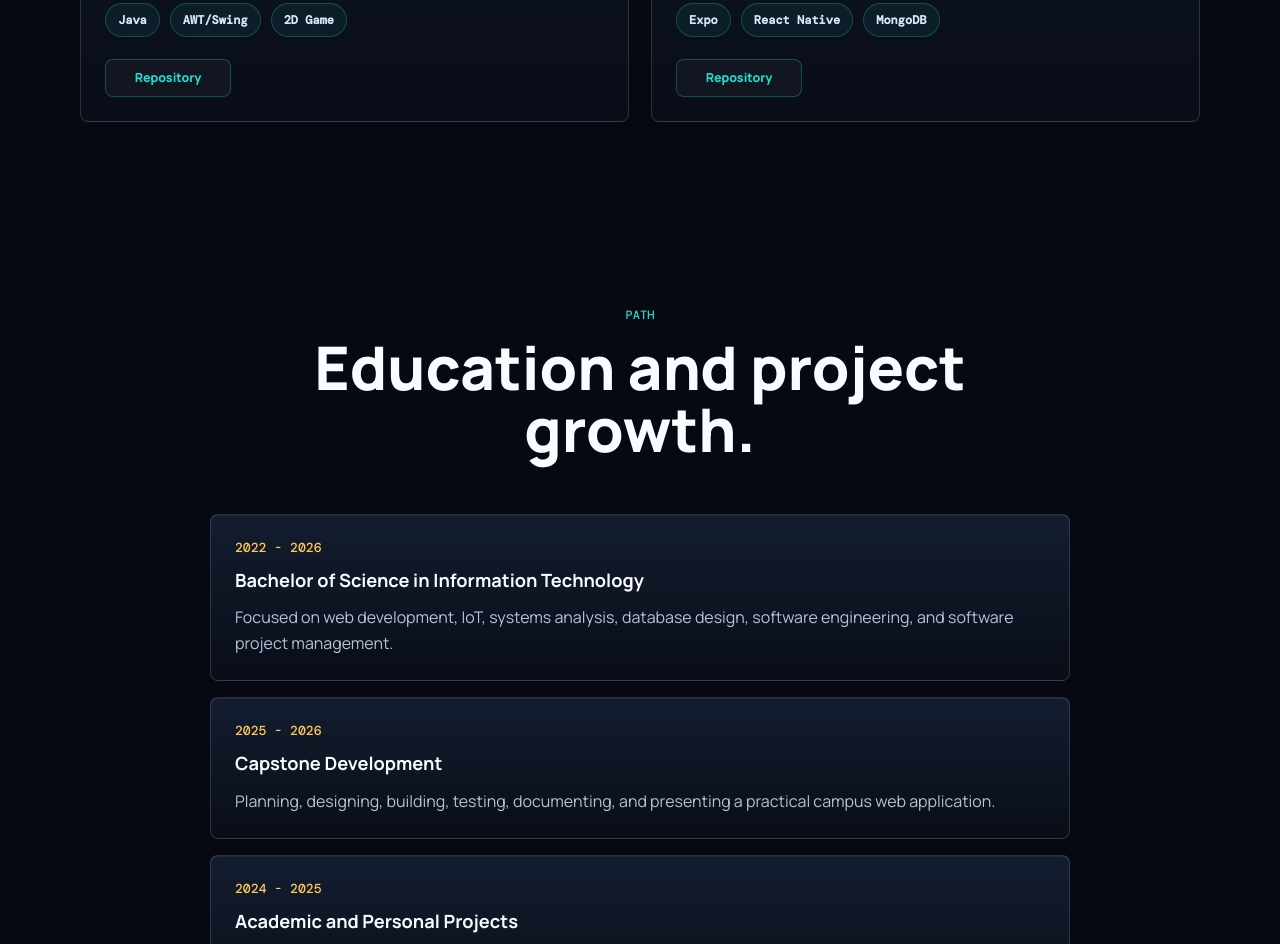
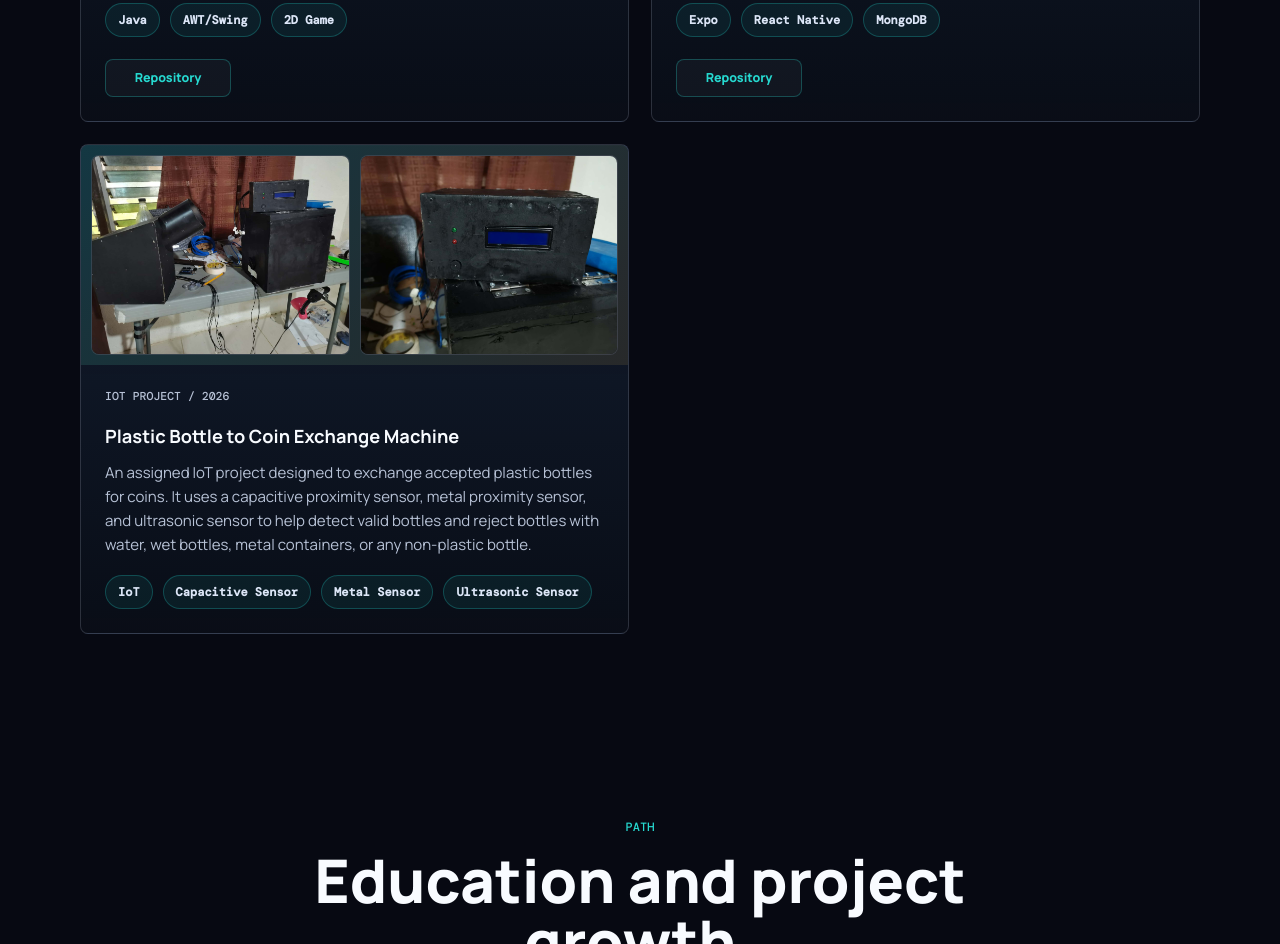
Before and after one commit to nubie69/Portfolio, a plain HTML site: page index.html in a window 1280 px wide. Shown: the part 4115-5059 px from the top of the page. Drawn offline with nearby package versions, Linux system fonts and the light colour scheme.

Commit message:
Added a new project

```diff
--- a/index.html
+++ b/index.html
@@ -189,6 +189,28 @@
             </div>
             <div class="card-actions">
               <a href="https://github.com/nubie69/CloudBrew">Repository</a>
+            </div>
+          </div>
+        </article>
+
+        <article class="project-card project-iot-card">
+          <div class="project-preview iot-image-grid" aria-label="Plastic bottle to coin project images">
+            <button class="image-trigger" type="button" data-full-image="assets/IoT.jpg" data-image-title="Plastic Bottle to Coin Exchange Machine prototype">
+              <img src="assets/IoT.jpg" alt="Plastic Bottle to Coin Exchange Machine prototype">
+            </button>
+            <button class="image-trigger" type="button" data-full-image="assets/IoT2.jpg" data-image-title="Plastic Bottle to Coin Exchange Machine detection setup">
+              <img src="assets/IoT2.jpg" alt="Plastic Bottle to Coin Exchange Machine detection setup">
+            </button>
+          </div>
+          <div class="project-body">
+            <p class="project-meta">IoT Project / 2026</p>
+            <h3>Plastic Bottle to Coin Exchange Machine</h3>
+            <p>An assigned IoT project designed to exchange accepted plastic bottles for coins. It uses a capacitive proximity sensor, metal proximity sensor, and ultrasonic sensor to help detect valid bottles and reject bottles with water, wet bottles, metal containers, or any non-plastic bottle.</p>
+            <div class="project-tags">
+              <span>IoT</span>
+              <span>Capacitive Sensor</span>
+              <span>Metal Sensor</span>
+              <span>Ultrasonic Sensor</span>
             </div>
           </div>
         </article>
--- a/styles.css
+++ b/styles.css
@@ -524,6 +524,30 @@ h1 {
   font: 800 clamp(2rem, 5vw, 4rem) "Manrope", Arial, sans-serif;
 }
 
+.iot-image-grid {
+  display: grid;
+  grid-template-columns: repeat(2, minmax(0, 1fr));
+  gap: 10px;
+  padding: 10px;
+}
+
+.iot-image-grid .image-trigger {
+  overflow: hidden;
+  min-height: 200px;
+  border: 1px solid rgba(220, 230, 247, 0.18);
+  border-radius: 8px;
+  background: rgba(7, 9, 18, 0.42);
+}
+
+.iot-image-grid img {
+  height: 100%;
+  object-fit: cover;
+}
+
+.project-iot-card .project-body > p:not(.project-meta) {
+  flex: 0;
+}
+
 .project-body {
   display: flex;
   flex: 1;
```
Also changed, not shown: assets/IoT.jpg (added), assets/IoT2.jpg (added).
